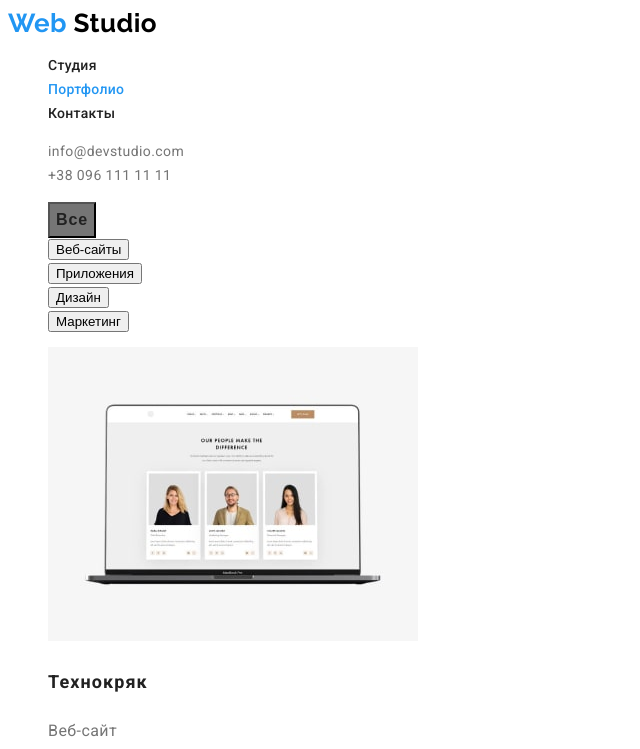
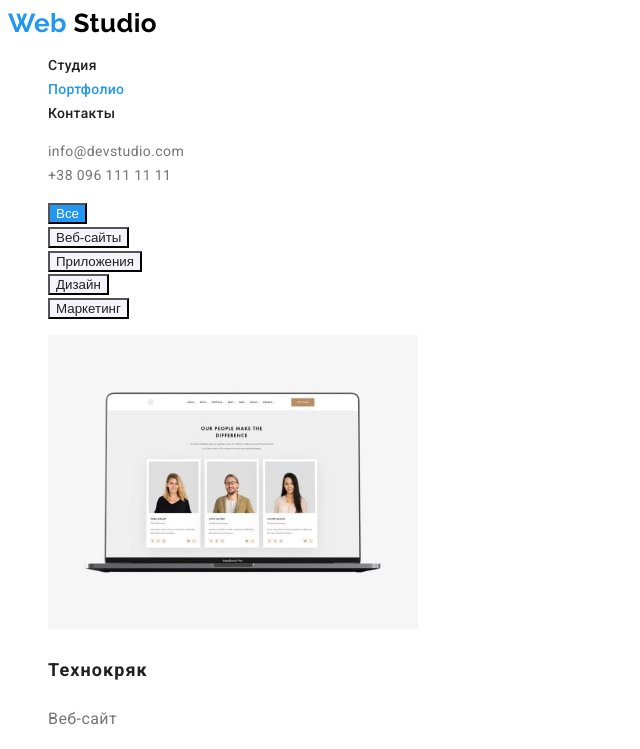
Before and after one commit to Alex-XAG/goit-markup-hw-02, a plain HTML site: page porfolio.html in a window 1280 px wide. Both pictures are taken after a click on the button "Все". Shown: the top 749 px of the page, without its empty margins (0-640 px from the left). Drawn offline with Linux system fonts and the light colour scheme.

Commit message:
На сдачу ментору

```diff
--- a/css/styles.css
+++ b/css/styles.css
@@ -17,6 +17,7 @@
     --head-text-color: #FFFFFF;
     --primary-bg-color: #FFFFFF;
     --background-footer: #2F303A;
+    --background-secondary: #F5F4FA;
  }
 
 .page {
@@ -117,6 +118,8 @@ ul {
     align-items: center;
     text-align: center;
     letter-spacing: 0.06em;
+
+    cursor: pointer;
 }
 .button:hover,
 .button:focus {
@@ -151,7 +154,7 @@ ul {
 /* team */
 
 .team {
-    background-color: #F5F4FA;
+    background-color: var(--background-secondary);
 }
 
 /* Футер */
@@ -187,6 +190,10 @@ ul {
     font-style: normal;
     color: rgba(255, 255, 255, 0.6);
 }
+.adress-footer:hover, .footer-link:hover,
+.adress-footer:focus, .footer-link:focus {
+    color: var(--accent-color);
+}
 
 /* Portfolio */
 .portfolio .portfolio-title {
@@ -207,5 +214,22 @@ ul {
 .portfolio-link {
     text-decoration: none;
 }
+.portfolio-link:hover, .portfolio-title:hover,
+.portfolio-text:hover,
+.portfolio-link:focus, .portfolio-title:focus,
+.portfolio-text:focus {
+    color: var(--accent-color);
+ }
 
  /* button portfolio */
+
+.button-portfolio {
+    color: var(--title-text-color);
+    background-color: var(--background-secondary);
+    cursor: pointer;
+}
+.button-portfolio:hover,
+.button-portfolio:focus {
+    color: var(--head-text-color);
+    background-color: var(--accent-color);
+}
--- a/porfolio.html
+++ b/porfolio.html
@@ -40,12 +40,12 @@
     </header>
     <main>
         <section>
-            <ul class="button-portfolio">
-                <li><button type="button" class="button">Все</button></li>
-                <li><button type="button">Веб-сайты</button></li>
-                <li><button type="button">Приложения</button></li>
-                <li><button type="button">Дизайн</button></li>
-                <li><button type="button">Маркетинг</button></li>
+            <ul class="">
+                <li><button type="button" class="button-portfolio">Все</button></li>
+                <li><button type="button" class="button-portfolio">Веб-сайты</button></li>
+                <li><button type="button" class="button-portfolio">Приложения</button></li>
+                <li><button type="button" class="button-portfolio">Дизайн</button></li>
+                <li><button type="button" class="button-portfolio">Маркетинг</button></li>
             </ul>
 
             <ul class="portfolio">
```
